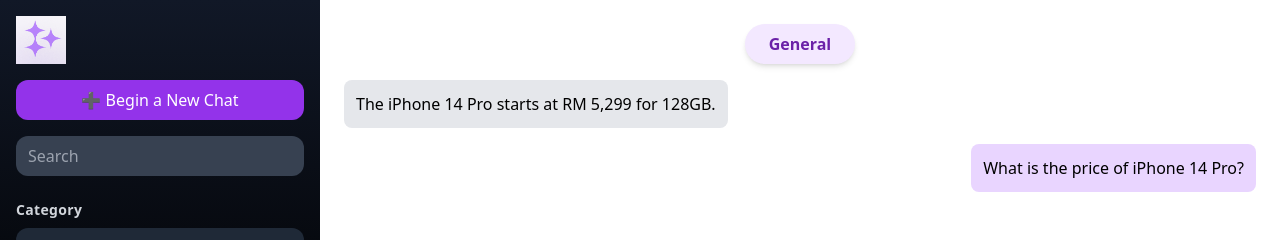
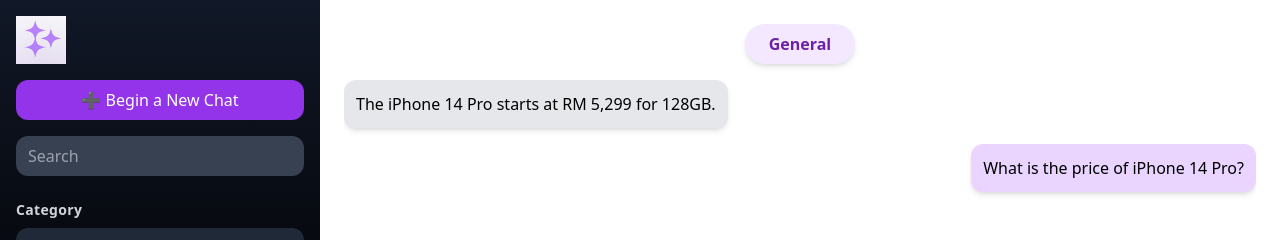
Before and after one commit to chaywen/retail-chatbot, a React (Create React App) app: page / in a window 1280 px wide. Shown: the top 240 px of the page. Built offline with nearby package versions, Linux system fonts and the light colour scheme.

Commit message:
Update MessageBubble.jsx

```diff
--- a/src/components/MessageBubble.jsx
+++ b/src/components/MessageBubble.jsx
@@ -4,7 +4,11 @@
   const isUser = sender === 'user';
   return (
     <div className={`flex ${isUser ? 'justify-end' : 'justify-start'}`}>
-      <div className={`p-3 rounded-lg max-w-md ${isUser ? 'bg-purple-200 text-right' : 'bg-gray-200 text-left'}`}>
+      <div
+        className={`p-3 rounded-xl max-w-md shadow-md ${
+          isUser ? 'bg-purple-200 text-right' : 'bg-gray-200 text-left'
+        }`}
+      >
         {text}
       </div>
     </div>
```
